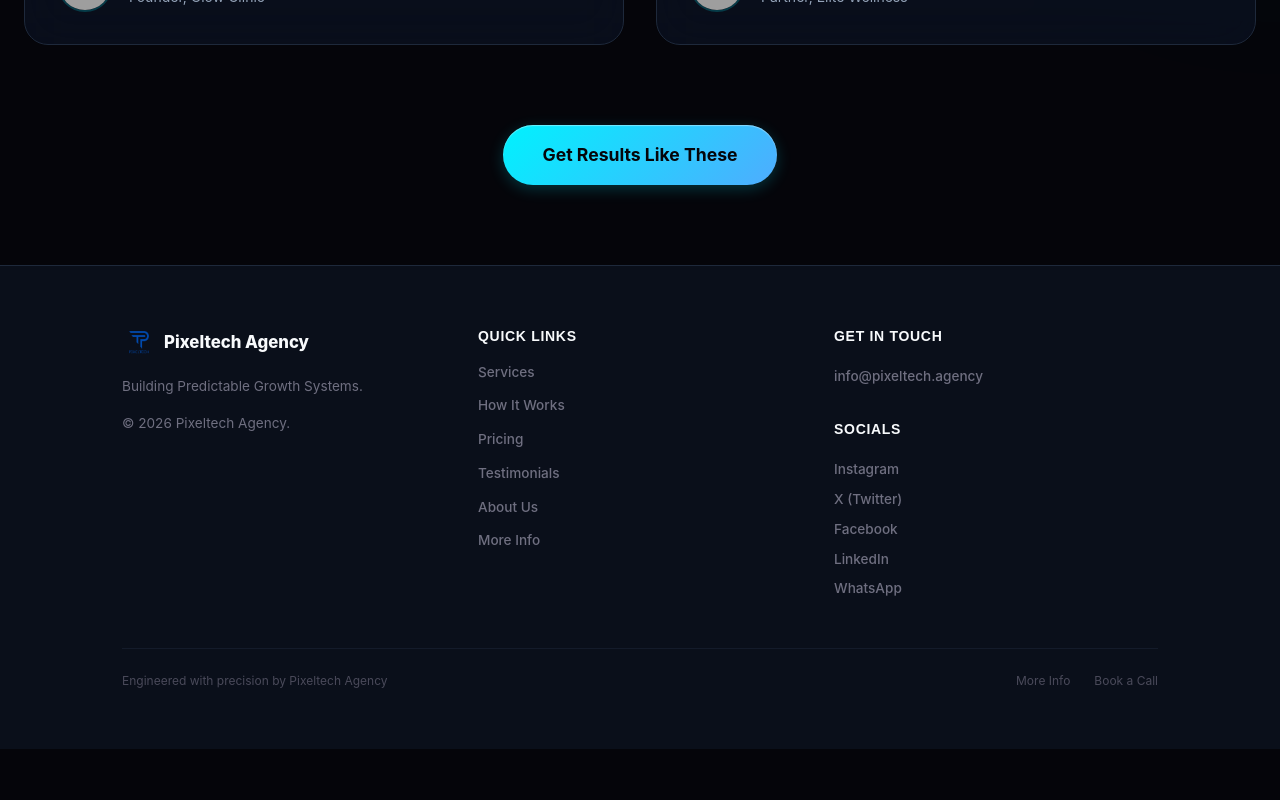
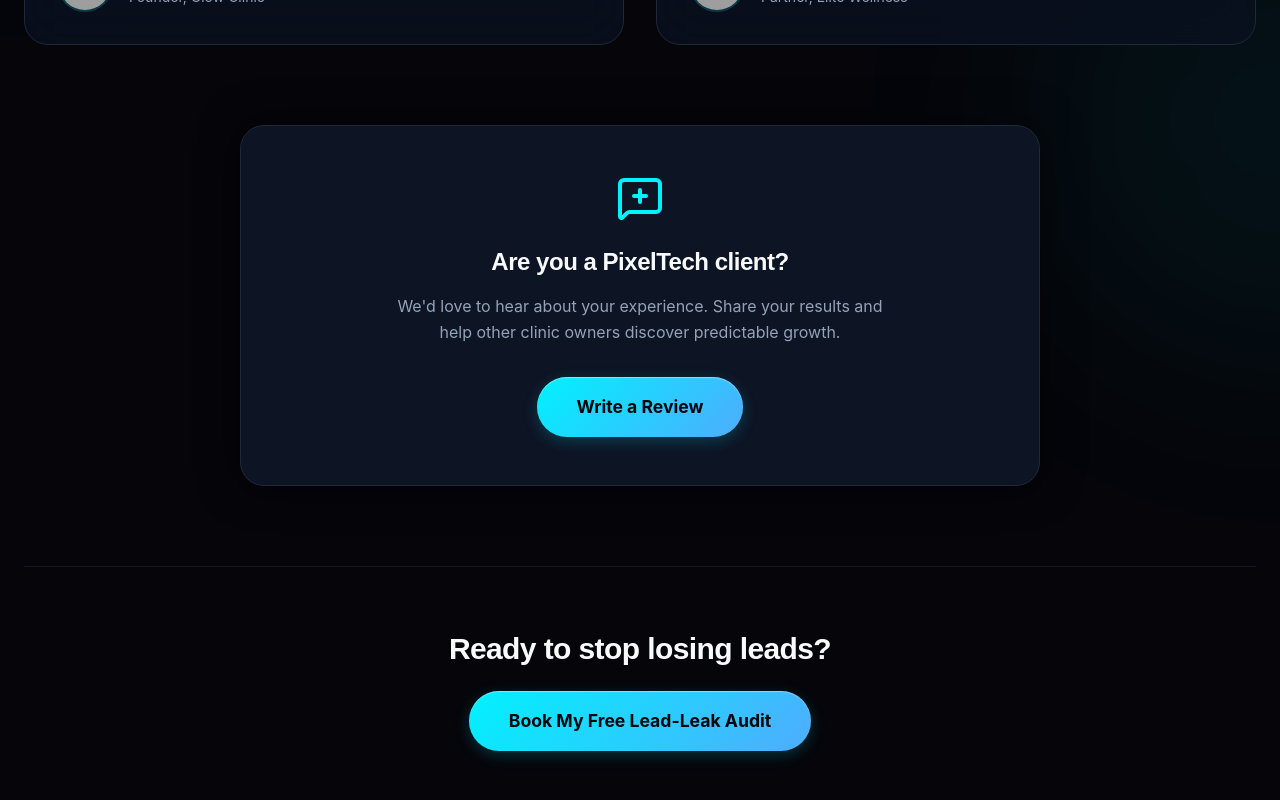
Before and after one commit to MAMuneebGhori/pixeltech-agency, a React (Vite) app in the folder pixel tech/: page /proof in a window 1280 px wide. Shown: the part 1180-1980 px from the top of the page. Before the commit the page ends 1929 px from the top, so only its background shows below. Built offline with nearby package versions, Linux system fonts and the light colour scheme; grey boxes are pictures that could not be loaded.

Commit message:
Remove booking from Home page and add Submit Review feature to Testimonials page

```diff
--- a/pixel tech/src/pages/Home.jsx
+++ b/pixel tech/src/pages/Home.jsx
@@ -3,7 +3,7 @@
 import { Link } from 'react-router-dom';
 import HeroSection from '../components/HeroSection';
 import TestimonialsGrid from '../components/TestimonialsGrid';
-import Booking from './Booking';
+import FinalCtaSection from '../components/FinalCtaSection';
 import { MessageCircle, CalendarDays, CheckCircle2 } from 'lucide-react';
 
 export default function Home() {
@@ -39,9 +39,7 @@
 
       <TestimonialsGrid />
 
-      <div id="booking-section">
-        <Booking />
-      </div>
+      <FinalCtaSection />
     </main>
   );
 }
--- a/pixel tech/src/pages/TestimonialsPage.jsx
+++ b/pixel tech/src/pages/TestimonialsPage.jsx
@@ -1,9 +1,35 @@
-import React from 'react';
+import React, { useState } from 'react';
 import { motion } from 'framer-motion';
 import { Link } from 'react-router-dom';
-import { Star } from 'lucide-react';
+import { Star, MessageSquarePlus } from 'lucide-react';
 
 export default function TestimonialsPage() {
+  const [showReviewForm, setShowReviewForm] = useState(false);
+  const [reviewSubmitted, setReviewSubmitted] = useState(false);
+  const [formData, setFormData] = useState({ name: '', clinic: '', review: '', rating: 5 });
+
+  const handleReviewSubmit = (e) => {
+    e.preventDefault();
+    setReviewSubmitted(true);
+
+    // Attempt to save to backend silently as a feedback lead
+    const apiUrl = import.meta.env.VITE_API_URL || 'http://localhost:3001';
+    fetch(`${apiUrl}/api/leads`, {
+      method: 'POST',
+      headers: { 'Content-Type': 'application/json' },
+      body: JSON.stringify({
+        firstName: formData.name,
+        lastName: formData.clinic,
+        email: 'review@pixeltech.agency', // Placeholder for DB constraints
+        phone: 'N/A',
+        budget: `Rating: ${formData.rating} Stars`,
+        goal: `CLIENT REVIEW: ${formData.review}`,
+        service: 'Client Feedback',
+        source: 'Review Form'
+      })
+    }).catch(err => console.error('Failed to submit review lead:', err));
+  };
+
   const testimonials = [
     {
       quote: "We were spending thousands on ads every month, but leads would sit for hours before anyone replied. After PixelTech installed the system, every lead started getting an immediate response, even after business hours. Our booking rate doubled in the first 30 days.",
@@ -97,9 +123,78 @@
           ))}
         </div>
 
-        <div className="text-center">
+        {/* Review Submission Form */}
+        <div className="mb-20 max-w-[800px] mx-auto bg-card border border-line rounded-3xl p-8 md:p-12 text-center shadow-[0_0_40px_rgba(0,0,0,0.5)]">
+          {!showReviewForm && !reviewSubmitted ? (
+            <div>
+              <MessageSquarePlus className="w-12 h-12 text-accent mx-auto mb-6" />
+              <h3 className="text-2xl font-bold mb-4">Are you a PixelTech client?</h3>
+              <p className="text-mut mb-8 max-w-[500px] mx-auto">
+                We'd love to hear about your experience. Share your results and help other clinic owners discover predictable growth.
+              </p>
+              <button
+                onClick={() => setShowReviewForm(true)}
+                className="btn-primary px-8 py-3 bg-transparent border-2 border-accent text-accent hover:bg-accent hover:text-[#05050A]"
+              >
+                Write a Review
+              </button>
+            </div>
+          ) : reviewSubmitted ? (
+            <div className="py-8 animate-in fade-in zoom-in duration-300">
+              <div className="w-16 h-16 rounded-full bg-accent/20 flex items-center justify-center mx-auto mb-6">
+                <Star className="w-8 h-8 text-accent fill-accent" />
+              </div>
+              <h3 className="text-2xl font-bold mb-2">Thank you!</h3>
+              <p className="text-mut">Your review has been securely submitted. It will be published shortly after moderation.</p>
+            </div>
+          ) : (
+            <form onSubmit={handleReviewSubmit} className="text-left animate-in fade-in slide-in-from-bottom-4 duration-300">
+              <h3 className="text-2xl font-bold mb-8 text-center">Submit Your Review</h3>
+
+              <div className="grid md:grid-cols-2 gap-6 mb-6">
+                <div>
+                  <label className="block text-xs font-bold text-mut uppercase tracking-wider mb-2">Your Name</label>
+                  <input required type="text" placeholder="Dr. John Doe" className="w-full bg-bg border border-line rounded-xl px-4 py-3 text-ink focus:border-accent outline-none transition-colors" value={formData.name} onChange={(e) => setFormData({...formData, name: e.target.value})} />
+                </div>
+                <div>
+                  <label className="block text-xs font-bold text-mut uppercase tracking-wider mb-2">Clinic Name</label>
+                  <input required type="text" placeholder="Lumina Med Spa" className="w-full bg-bg border border-line rounded-xl px-4 py-3 text-ink focus:border-accent outline-none transition-colors" value={formData.clinic} onChange={(e) => setFormData({...formData, clinic: e.target.value})} />
+                </div>
+              </div>
+
+              <div className="mb-6">
+                <label className="block text-xs font-bold text-mut uppercase tracking-wider mb-2">Rating</label>
+                <div className="flex gap-2 bg-bg border border-line rounded-xl px-4 py-3 w-max">
+                  {[1, 2, 3, 4, 5].map((star) => (
+                    <button
+                      type="button"
+                      key={star}
+                      onClick={() => setFormData({...formData, rating: star})}
+                      className="hover:scale-110 transition-transform focus:outline-none"
+                    >
+                      <Star className={`w-8 h-8 ${star <= formData.rating ? 'text-yellow-400 fill-yellow-400 shadow-yellow-400 drop-shadow-md' : 'text-mut'}`} />
+                    </button>
+                  ))}
+                </div>
+              </div>
+
+              <div className="mb-8">
+                <label className="block text-xs font-bold text-mut uppercase tracking-wider mb-2">Your Experience</label>
+                <textarea required rows="4" placeholder="How has PixelTech's automated system impacted your clinic?" className="w-full bg-bg border border-line rounded-xl px-4 py-3 text-ink focus:border-accent outline-none resize-none transition-colors" value={formData.review} onChange={(e) => setFormData({...formData, review: e.target.value})}></textarea>
+              </div>
+
+              <div className="flex flex-col sm:flex-row gap-4">
+                <button type="submit" className="btn-primary sm:flex-1 py-4 text-lg">Submit Review</button>
+                <button type="button" onClick={() => setShowReviewForm(false)} className="px-8 py-4 border border-line rounded-full text-mut hover:text-ink hover:bg-white/5 transition-colors font-bold">Cancel</button>
+              </div>
+            </form>
+          )}
+        </div>
+
+        <div className="text-center pb-8 border-t border-line/50 pt-16">
+          <h2 className="text-3xl font-bold mb-6">Ready to stop losing leads?</h2>
           <Link to="/booking" className="btn-primary inline-flex items-center gap-2 text-lg px-8 py-4">
-            Get Results Like These
+            Book My Free Lead-Leak Audit
           </Link>
         </div>
 
```
